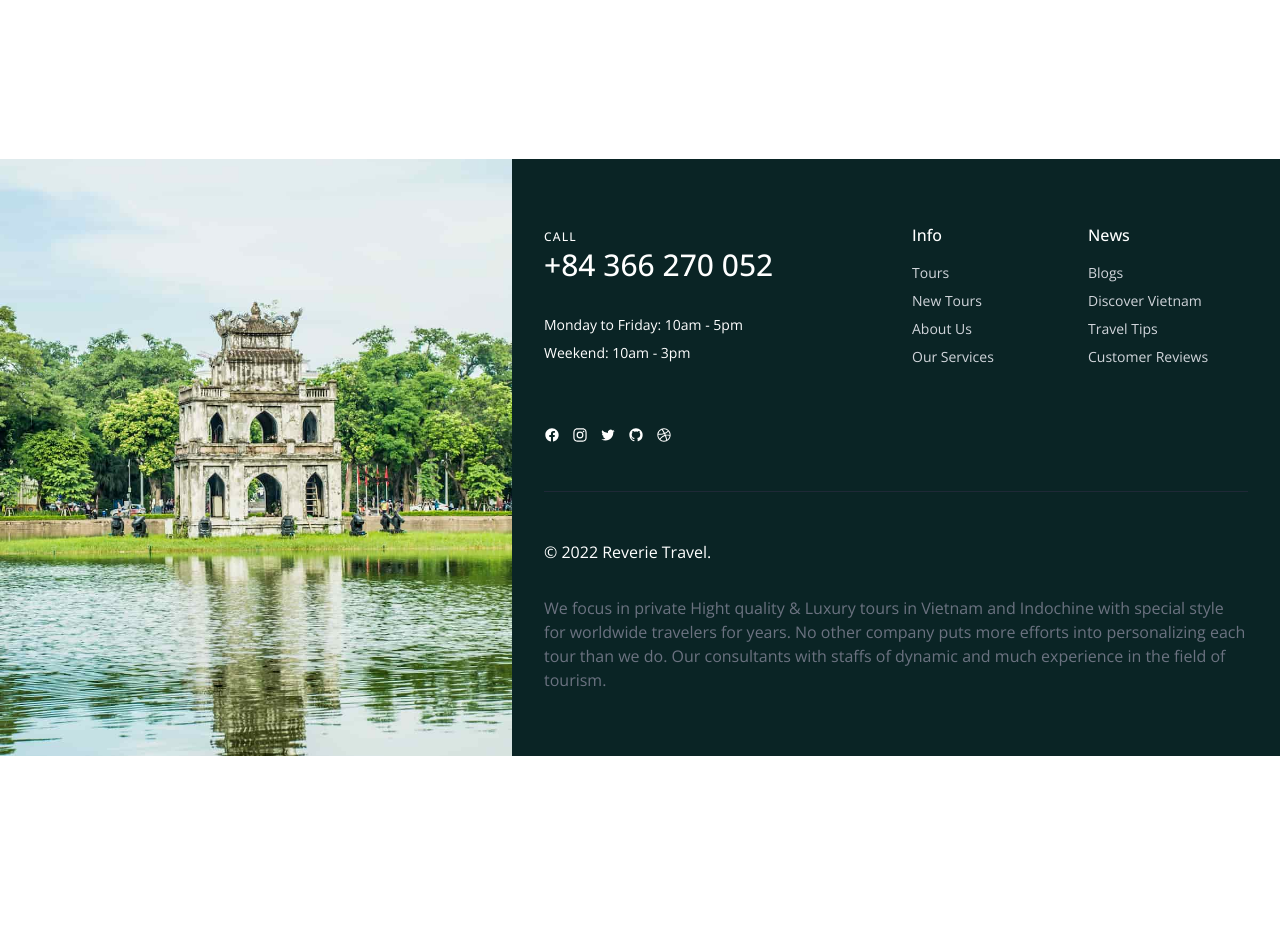
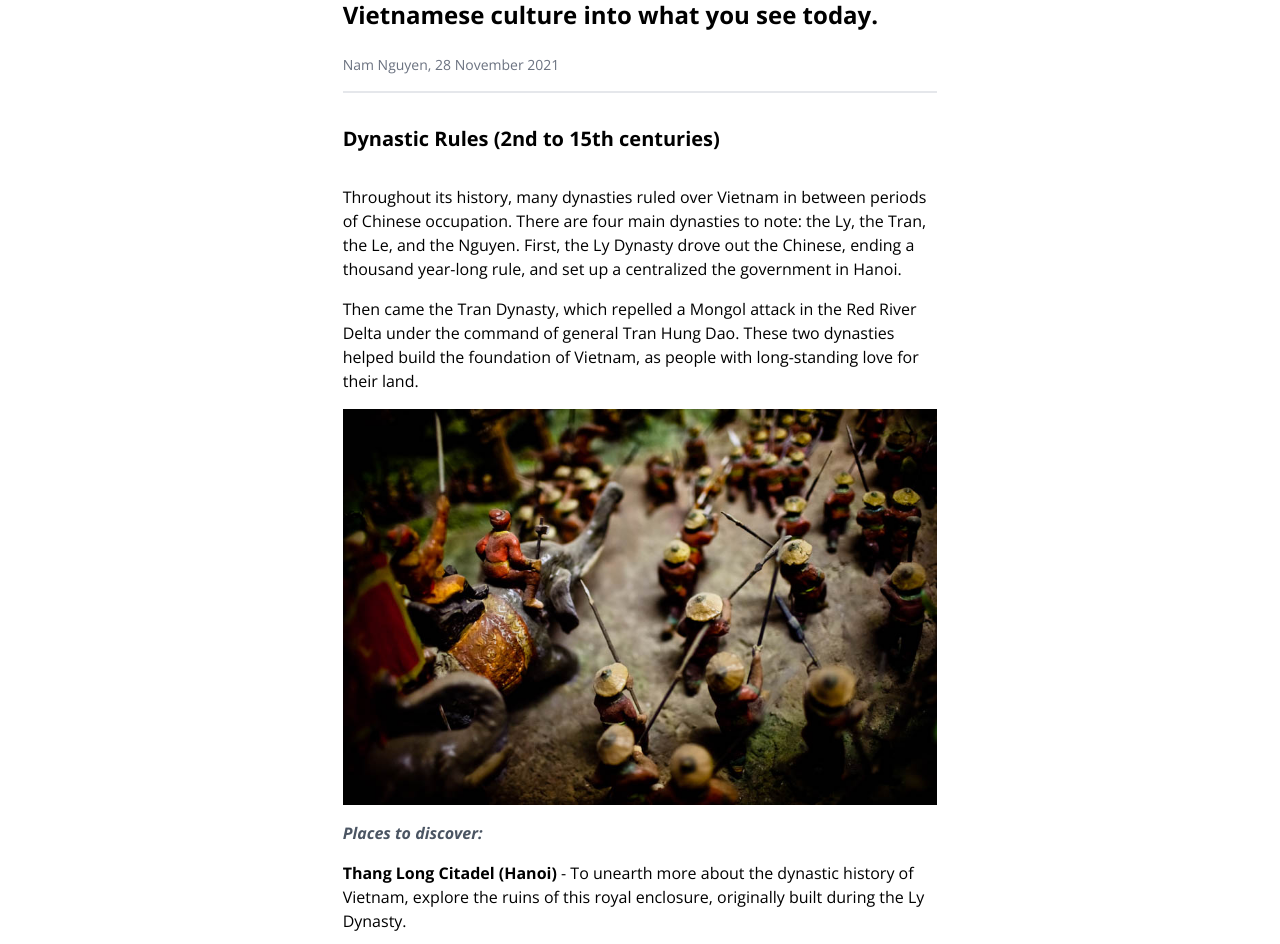
Before and after one commit to namnguyen-dev/vietnam-travel-info-app-react-tailwind, a React (Create React App) app: page /tips/history in a window 1280 px wide. Shown: the part 641-1585 px from the top of the page. Before the commit the page ends 1397 px from the top, so only its background shows below. Built offline with nearby package versions, Linux system fonts and the light colour scheme; a web font is replaced by a local one.

Commit message:
add History tips page

```diff
--- /dev/null
+++ b/src/components/Dynasty.js
@@ -0,0 +1,29 @@
+import React from 'react';
+
+const Dynasty = ({ dynasty}) => {
+  const { name, description, img, places } = dynasty;
+  return (
+    <div className="tip-container">
+      <h3 className="tip-title">{name}</h3>
+      {description.map((desc, index) => (
+        <p key={index}>{desc}</p>
+      ))}
+
+      <img src={img} alt={name} />
+
+      {places.length > 0 ? <h4 className="notice">Places to discover:</h4> : ''}
+
+      <p className="grid gap-2">
+        {places.map((place, index) => {
+          return (
+            <div key={index}>
+              <b>{place.name}</b> - {place.description}
+            </div>
+          );
+        })}
+      </p>
+    </div>
+  );
+};
+
+export default Dynasty;
--- a/src/components/index.js
+++ b/src/components/index.js
@@ -21,6 +21,7 @@ import Accordion from './Accordion';
 import Stars from './Stars';
 import ImageHeader from './ImageHeader';
 import TipsHeader from './TipsHeader';
+import Dynasty from './Dynasty';
 
 export {
   Navbar,
@@ -46,4 +47,5 @@ export {
   Stars,
   ImageHeader,
   TipsHeader,
+  Dynasty,
 };
--- a/src/index.css
+++ b/src/index.css
@@ -27,7 +27,6 @@ html {
   .company-name {
     @apply font-expletus ml-2 text-xl font-semibold tracking-wide uppercase;
   }
-
   .section-title {
     @apply text-center mb-10 text-4xl uppercase font-extrabold;
   }
@@ -36,9 +35,6 @@ html {
     @apply w-20 h-1 mt-4 mx-auto;
   }
 
-  .grid-container {
-    @apply grid grid-cols-1 gap-y-10 sm:grid-cols-2 gap-x-6 lg:grid-cols-3;
-  }
 
   .places-container {
     @apply flex flex-wrap w-1/2;
@@ -60,24 +56,20 @@ html {
     @apply w-1/2;
   }
 
-  .btn {
-    @apply px-6 py-3 text-sm focus:outline-none focus:ring shadow rounded-3xl transition duration-200 ease-in-out;
+  .grid-container {
+    @apply grid grid-cols-1 gap-y-10 sm:grid-cols-2 gap-x-6 lg:grid-cols-3;
   }
 
-  .read-more {
-    @apply capitalize font-bold cursor-pointer pl-1;
-  }
-
-  .transition-smooth {
-    @apply transition-all duration-300 ease-in;
-  }
-
-  .img-container {
-    @apply overflow-hidden rounded-xl;
+  .link {
+    @apply underline text-blue-400 cursor-pointer;
   }
 
   .quote {
     @apply border-l-4 border-gray-500 pl-4 my-6 italic rounded font-semibold;
+  }
+
+  .tips-container {
+    @apply relative container mx-auto sm:px-4;
   }
 
   .article-container {
@@ -92,7 +84,27 @@ html {
     @apply font-bold text-xl mb-4;
   }
 
-  .link {
-    @apply underline text-blue-400 cursor-pointer;
+  .notice {
+    @apply italic font-bold text-gray-600;
+  }
+
+  .read-more {
+    @apply bg-transparent border-transparent capitalize font-bold cursor-pointer pl-1;
+  }
+
+  .footer-link {
+    @apply p-2 border rounded-full border-white/25 hover:opacity-75;
+  }
+
+  .img-container {
+    @apply overflow-hidden rounded-xl;
+  }
+
+  .transition-smooth {
+    @apply transition-all duration-300 ease-in;
+  }
+
+  .btn {
+    @apply px-6 py-3 text-sm focus:outline-none focus:ring shadow rounded-3xl transition duration-200 ease-in-out
   }
 }
--- a/src/pages/HistoryTipsPage.js
+++ b/src/pages/HistoryTipsPage.js
@@ -1,9 +1,30 @@
-import React from 'react'
+import React from 'react';
+import historyImg from '../assets/tips/history/history1.jpg';
+import { dynasties } from '../data';
+import { Dynasty, TipsHeader, ImageHeader } from '../components';
 
 const HistoryTipsPage = () => {
   return (
-    <div>HistoryTipsPage</div>
-  )
-}
+    <section className="section">
+      <div className="section-center">
+        <div className="tips-container">
+          <ImageHeader img={historyImg} />
 
-export default HistoryTipsPage
+          <article className="article-container">
+            <TipsHeader
+              title="Vietnam is a country founded in legends. Millennia of invasions and conflicts have shaped Vietnamese culture into what you see today."
+              author="Nam Nguyen"
+              date="28 November 2021"
+            />
+
+            {dynasties.map((dynasty, index) => {
+              return <Dynasty dynasty={dynasty} key={dynasty.id} />;
+            })}
+          </article>
+        </div>
+      </div>
+    </section>
+  );
+};
+
+export default HistoryTipsPage;
```
